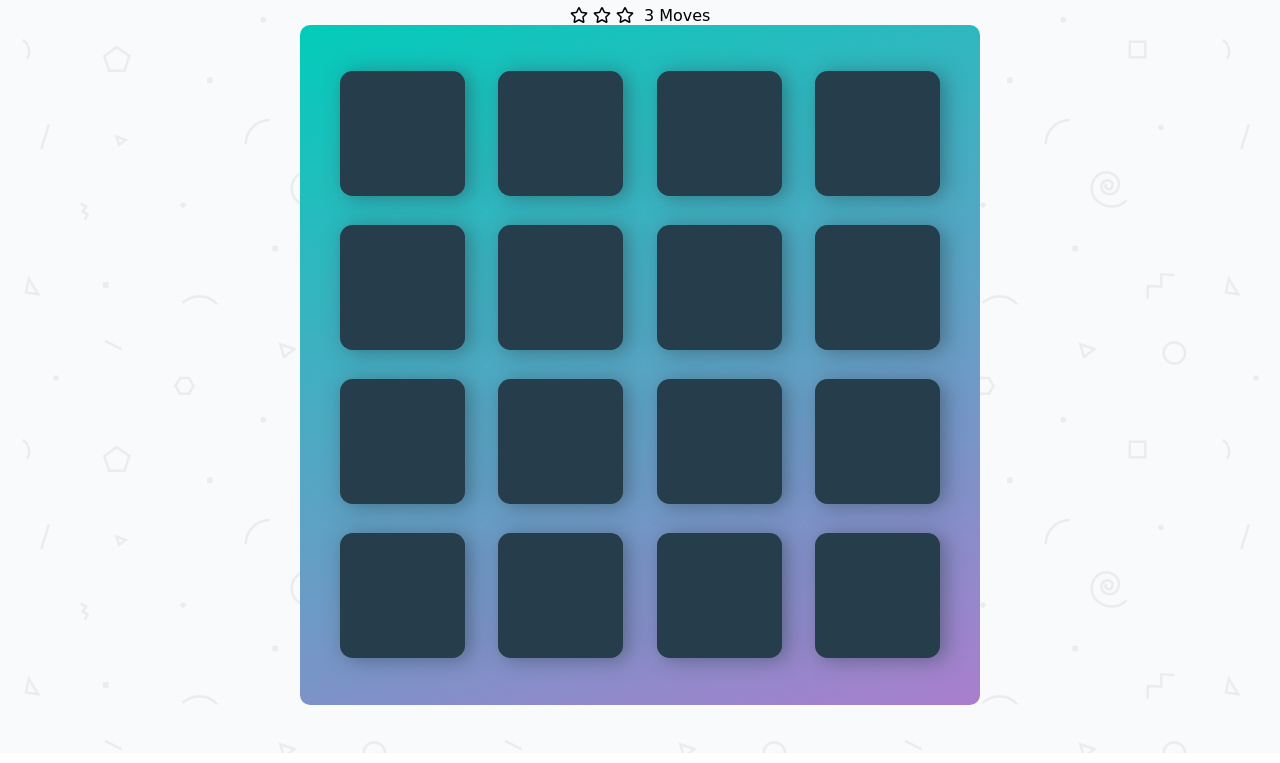
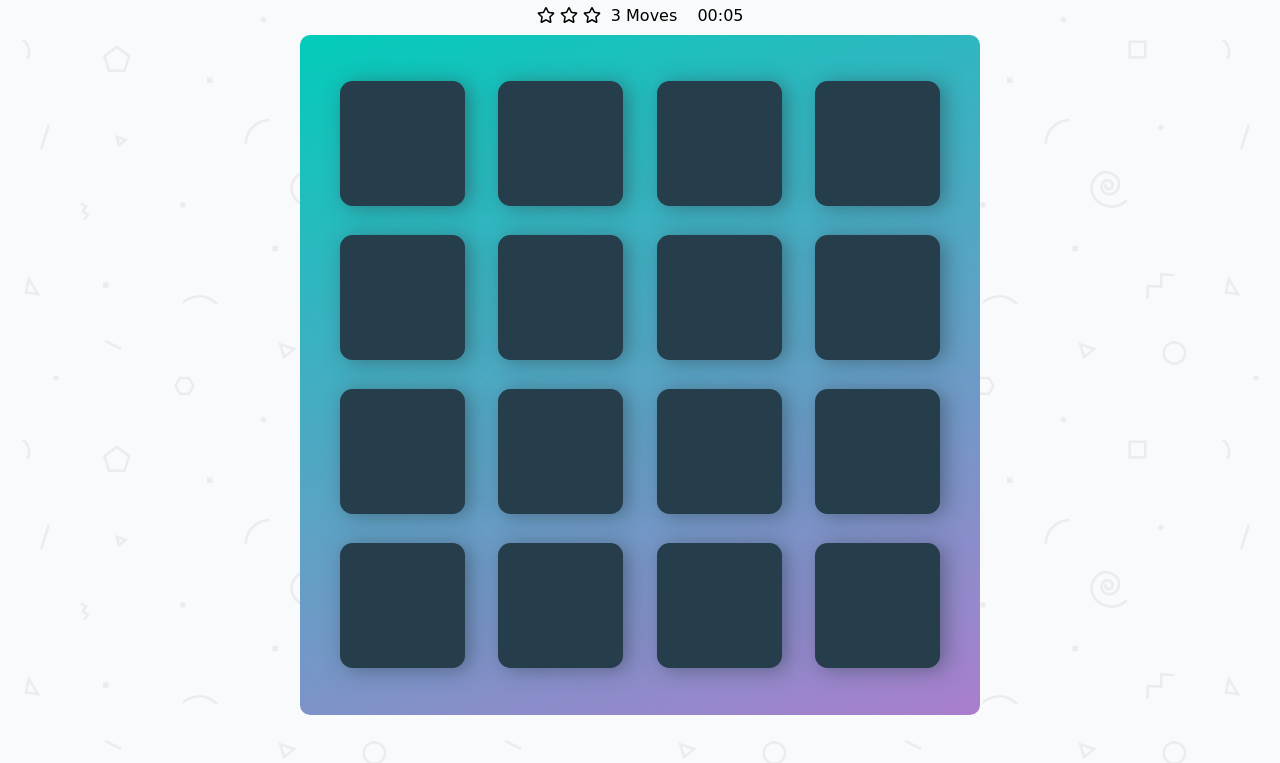
Before and after one commit to JoeyDye/memory-match-game, a plain HTML site: page index.html in a window 1280 px wide. Shown: the part 80-843 px from the top of the page. Drawn offline with Linux system fonts and the light colour scheme; a web font is replaced by a local one.

Commit message:
feat: Add timer

```diff
--- a/css/app.css
+++ b/css/app.css
@@ -51,9 +51,9 @@ h1 {
 }
 
 .score {
-  text-align: left;
   width: 345px;
   margin-bottom: 10px;
+  text-align: center;
 }
 
 /* Elements */
@@ -88,6 +88,11 @@ h1 {
 .score__stars li {
   display: inline-block;
   list-style: none;
+}
+
+.score__timer {
+  display: inline-block;
+  padding-left: 15px;
 }
 
 /* Modifiers */
--- a/index.html
+++ b/index.html
@@ -22,16 +22,17 @@
       </div>
     </header>
 
-    <section>
+    <section class="score">
       <ul class="score__stars">
         <li><i class="far fa-star"></i></li>
         <li><i class="far fa-star"></i></li>
         <li><i class="far fa-star"></i></li>
       </ul>
 
-      <span class="moves">3</span> Moves
+      <span class="score__moves">3</span> Moves
+      <span class="score__timer"><label id="minutes">00</label>:<label id="seconds">00</label></span>
 
-      <div class="restart">
+      <div class="score__restart">
         <i class=""></i>
       </div>
     </section>
--- a/js/app.js
+++ b/js/app.js
@@ -66,3 +66,25 @@ function cardMatch (evt) {
 }
 
 deck.addEventListener('click', cardMatch);
+
+// Timer
+
+var minutesLabel = document.getElementById("minutes");
+var secondsLabel = document.getElementById("seconds");
+var totalSeconds = 0;
+setInterval(setTime, 1000);
+
+function setTime() {
+  ++totalSeconds;
+  secondsLabel.innerHTML = pad(totalSeconds % 60);
+  minutesLabel.innerHTML = pad(parseInt(totalSeconds / 60));
+}
+
+function pad(val) {
+  var valString = val + "";
+  if (valString.length < 2) {
+    return "0" + valString;
+  } else {
+    return valString;
+  }
+}
```
